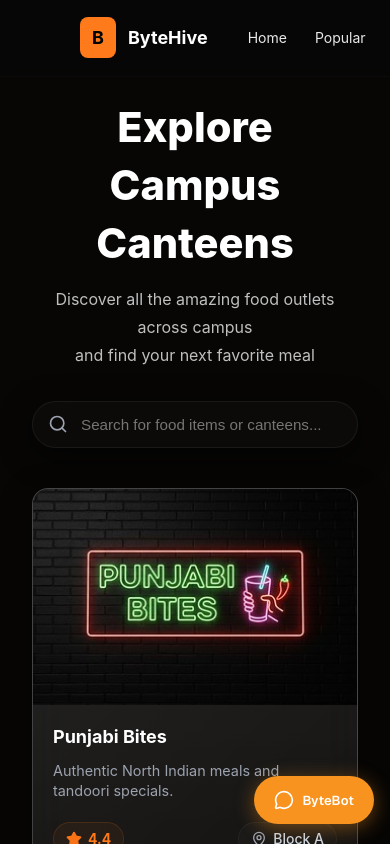
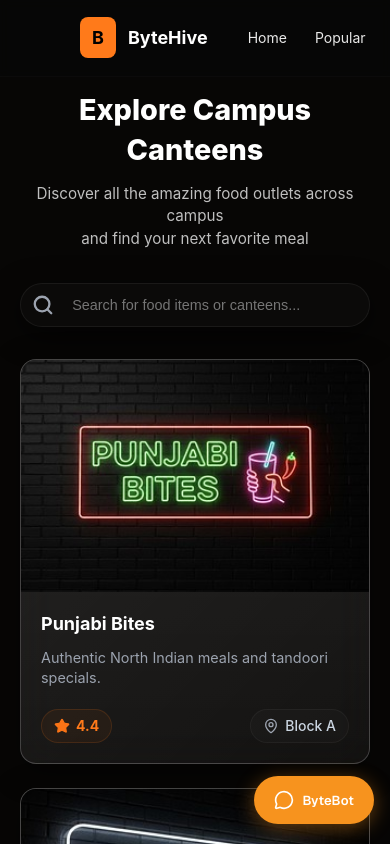
Before and after one commit to tanmaygoyal2007/Byte_Hive, a React (Vite) app in the folder frontend/: page /explore in a window 390 px wide. Shown: the top 844 px of the page. Built offline with nearby package versions, Linux system fonts and the light colour scheme.

Commit message:
feat: stabilize app with CartProvider and complete site-wide navigation interactivity

```diff
--- a/frontend/src/App.tsx
+++ b/frontend/src/App.tsx
@@ -1,6 +1,7 @@
 import { BrowserRouter } from "react-router-dom";
 import AppRoutes from "./routes/AppRoutes";
 import ChatWidget from "./components/chatWidget/ChatWidget";
+import { CartProvider } from "./context/CartContext";
 import menuData from "./data/menu.json";
 
 function App() {
@@ -15,10 +16,12 @@ function App() {
     }));
 
   return (
-    <BrowserRouter>
-      <AppRoutes />
-      <ChatWidget orderContext={{ menu: trimmedMenu }} />
-    </BrowserRouter>
+    <CartProvider>
+      <BrowserRouter>
+        <AppRoutes />
+        <ChatWidget orderContext={{ menu: trimmedMenu }} />
+      </BrowserRouter>
+    </CartProvider>
   );
 }
 
--- a/frontend/src/components/home/ContactSection.tsx
+++ b/frontend/src/components/home/ContactSection.tsx
@@ -52,7 +52,7 @@ const ContactSection: React.FC = () => {
   };
 
   return (
-    <section className="contact-section">
+    <section id="contact" className="contact-section">
       <h1 className="contact-title">
         Have a question in your mind? <br /> Let us help you!
       </h1>
--- a/frontend/src/components/home/PopularCanteenCard.tsx
+++ b/frontend/src/components/home/PopularCanteenCard.tsx
@@ -18,7 +18,7 @@ const PopularCanteenCard:React.FC<Props> = ({id, name, image, description}) => {
 	}
 
 	return(
-		<div className="canteen-card">
+		<div className="canteen-card" onClick={goToMenu} style={{ cursor: 'pointer' }}>
 
 			<img src={image} alt={name}/>
 
@@ -26,7 +26,7 @@ const PopularCanteenCard:React.FC<Props> = ({id, name, image, description}) => {
 
 			{description && <p className="desc">{description}</p>}
 
-			<button className="view-btn" onClick={goToMenu}>View Menu →</button>
+			<button className="view-btn">View Menu →</button>
 
 		</div>
 	)
--- a/frontend/src/components/layout/Navbar.css
+++ b/frontend/src/components/layout/Navbar.css
@@ -197,13 +197,13 @@ color:#ff7a1a;
 }
 
 .dominos-logo {
-    width: 28px;
-    height: 28px;
-    object-fit: contain;
+    width: 24px;
+    height: 24px;
+    display: block;
     filter: drop-shadow(0 2px 4px rgba(0,0,0,0.2));
 }
 
 .dropdown-item:hover .dominos-logo {
     transform: scale(1.1);
-    filter: drop-shadow(0 4px 8px rgba(255, 122, 26, 0.3));
+    filter: drop-shadow(0 4px 8px rgba(255, 122, 26, 0.4));
 }
--- a/frontend/src/pages/CanteenCardsPage.css
+++ b/frontend/src/pages/CanteenCardsPage.css
@@ -26,6 +26,12 @@
     font-weight: 800;
     color: #fff;
     margin: 0 0 0.75rem 0;
+    animation: titleEnter 0.5s ease-out;
+}
+
+@keyframes titleEnter {
+    from { opacity: 0; transform: translateY(-10px); }
+    to { opacity: 1; transform: translateY(0); }
 }
 
 .hero-subtitle {
@@ -35,26 +41,10 @@
     margin: 0;
 }
 
-.search-section {
-    position: relative;
-    max-width: 600px;
-    margin: 0 auto 2.5rem;
-}
-
-.search-icon-wrapper {
-    position: absolute;
-    left: 1rem;
-    top: 50%;
-    transform: translateY(-50%);
-    color: #9ca3af;
-    display: flex;
-    align-items: center;
-    pointer-events: none;
-}
 
 .search-input {
     width: 100%;
-    padding: 0.875rem 1rem 0.875rem 3rem;
+    padding: 0.875rem 3.5rem 0.875rem 3.5rem; /* Balanced for icons on both sides */
     border: 1px solid rgba(255,255,255,0.06);
     border-radius: 9999px;
     font-size: 0.95rem;
@@ -65,6 +55,8 @@
     transition: border-color 200ms, box-shadow 200ms;
     box-sizing: border-box;
 }
+
+
 
 .search-input:focus {
     border-color: rgba(255,122,26,0.9);
@@ -127,28 +119,175 @@
     transition-delay: 200ms;
 }
 
+.search-controls {
+    display: flex;
+    align-items: center;
+    justify-content: center;
+    gap: 1rem;
+    margin-bottom: 2.5rem;
+}
+
+.search-section {
+    position: relative;
+    max-width: 480px;
+    margin: 0;
+    flex: 1;
+}
+
+.search-icon-wrapper {
+    position: absolute;
+    left: 1rem;
+    top: 50%;
+    transform: translateY(-50%);
+    color: #9ca3af;
+    display: flex;
+    align-items: center;
+    justify-content: center;
+    pointer-events: none;
+    z-index: 2;
+}
+
+.search-clear-btn {
+    position: absolute;
+    right: 0.75rem;
+    top: 50%;
+    transform: translateY(-50%);
+    background: rgba(255, 122, 26, 0.1);
+    color: #ff7a1a;
+    border: 1px solid rgba(255, 122, 26, 0.2);
+    border-radius: 50%;
+    padding: 0.5rem;
+    cursor: pointer;
+    display: flex;
+    align-items: center;
+    justify-content: center;
+    transition: all 0.3s cubic-bezier(0.175, 0.885, 0.32, 1.275);
+    z-index: 2;
+    animation: popIn 0.35s cubic-bezier(0.175, 0.885, 0.32, 1.275);
+    box-shadow: 0 0 10px rgba(255, 122, 26, 0.1);
+}
+
+@keyframes popIn {
+    from { opacity: 0; transform: translateY(-50%) scale(0.5) rotate(-15deg); }
+    to { opacity: 1; transform: translateY(-50%) scale(1) rotate(0); }
+}
+
+.search-clear-btn:hover {
+    background: rgba(255, 122, 26, 0.2);
+    border-color: #ff7a1a;
+    transform: translateY(-50%) scale(1.1);
+    box-shadow: 0 0 15px rgba(255, 122, 26, 0.3);
+}
+
+.search-clear-btn:active {
+    transform: translateY(-50%) scale(0.95);
+}
+
+.icon-morph-container {
+    display: flex;
+    align-items: center;
+    justify-content: center;
+    position: relative;
+    width: 24px;
+    height: 24px;
+}
+
+.icon-search, .icon-x {
+    transition: all 0.4s cubic-bezier(0.4, 0, 0.2, 1);
+    stroke-width: 2.5;
+}
+
+@keyframes iconEnter {
+    from { opacity: 0; transform: scale(0.5) rotate(-45deg); }
+    to { opacity: 1; transform: scale(1) rotate(0); }
+}
+
 .filter-indicator {
     display: flex;
     align-items: center;
     justify-content: center;
-    gap: 1rem;
-    margin-bottom: 2rem;
-    color: #eee;
-    font-size: 0.95rem;
+    margin: 0; /* Aligned horizontally */
+    animation: fadeIn 0.4s ease;
+}
+
+@keyframes fadeIn {
+    from { opacity: 0; transform: translateY(-5px); }
+    to { opacity: 1; transform: translateY(0); }
 }
 
 .clear-filter-btn {
-    background: rgba(255, 122, 26, 0.1);
-    border: 1px solid rgba(255, 122, 26, 0.3);
+    background: #1a0f05; /* Deep dark background from image */
+    border: 1px solid #ff7a1a; /* Solid orange border */
     color: #ff7a1a;
-    padding: 0.4rem 0.8rem;
-    border-radius: 6px;
-    font-size: 0.85rem;
+    padding: 0.75rem 1.5rem;
+    border-radius: 100px; /* Pill shape from image */
+    font-size: 0.95rem;
+    font-weight: 700; /* Bold text from image */
     cursor: pointer;
-    transition: all 0.2s ease;
+    transition: all 0.3s cubic-bezier(0.4, 0, 0.2, 1);
+    white-space: nowrap;
+    display: flex;
+    align-items: center;
+    justify-content: center;
 }
 
 .clear-filter-btn:hover {
-    background: rgba(255, 122, 26, 0.2);
-    border-color: #ff7a1a;
+    background: #2a180a;
+    transform: translateY(-2px);
+    box-shadow: 0 5px 15px rgba(255, 122, 26, 0.3);
 }
+
+/* Mobile Responsive Styles */
+@media (max-width: 768px) {
+    .main-content {
+        padding: 2.5rem 1.25rem;
+    }
+
+    .hero-title {
+        font-size: 1.8rem;
+    }
+
+    .hero-subtitle {
+        font-size: 0.95rem;
+        line-height: 1.5;
+        padding: 0 0.5rem;
+    }
+
+    .search-controls {
+        flex-direction: column;
+        gap: 1rem;
+        width: 100%;
+        max-width: 100%;
+        margin-bottom: 2rem;
+    }
+
+    .search-section {
+        width: 100%;
+        max-width: 100%;
+    }
+
+    .search-input {
+        padding: 0.8rem 3.5rem 0.8rem 3.2rem;
+        font-size: 0.9rem;
+    }
+
+    .search-icon-wrapper {
+        left: 0.75rem;
+    }
+
+    .search-clear-btn {
+        right: 0.75rem;
+    }
+
+    .filter-indicator {
+        width: 100%;
+        margin-top: 0.5rem;
+    }
+
+    .clear-filter-btn {
+        width: 100%;
+        padding: 0.875rem;
+        font-size: 0.9rem;
+        border-radius: 12px;
+    }
+}
--- a/frontend/src/pages/CanteenCardsPage.tsx
+++ b/frontend/src/pages/CanteenCardsPage.tsx
@@ -1,6 +1,6 @@
 import { useState, useEffect } from "react";
 import { useSearchParams, useNavigate } from "react-router-dom";
-import { Search } from "lucide-react";
+import { Search, Trash2 } from "lucide-react";
 import Navbar from "../components/layout/Navbar";
 import { CanteenCard } from "../components/canteens/CanteenCard";
 import Footer from "../components/layout/Footer";
@@ -17,7 +17,7 @@ export function SearchBar({ value, onChange }: SearchBarProps) {
     return (
         <div className="search-section">
             <div className="search-icon-wrapper">
-                <Search size={20} />
+                <Search size={22} className="icon-search" />
             </div>
             <input
                 type="text"
@@ -26,6 +26,16 @@ export function SearchBar({ value, onChange }: SearchBarProps) {
                 placeholder="Search for food items or canteens..."
                 className="search-input"
             />
+            {value && (
+                <button
+                    className="search-clear-btn"
+                    onClick={() => onChange("")}
+                    aria-label="Clear search"
+                    type="button"
+                >
+                    <Trash2 size={24} className="icon-trash" />
+                </button>
+            )}
         </div>
     )
 }
@@ -75,25 +85,27 @@ function CanteenCardsPage() {
             <Navbar />
             <main className="main-content">
                 <div className={`hero-section hero-enter ${isVisible ? 'hero-visible' : ''}`}>
-                    <h1 className="hero-title">Explore Campus Canteens</h1>
+                    <h1 className="hero-title" key={filter || "all"}>
+                        {!filter ? "Explore Campus Canteens" :
+                         filter === "Dominos" ? "Explore Dominos" :
+                         `Explore ${filter} Canteens`}
+                    </h1>
                     <p className="hero-subtitle">
                         Discover all the amazing food outlets across campus<br />
                         and find your next favorite meal
                     </p>
                 </div>
 
-                <div className={`hero-enter search-delay ${isVisible ? 'hero-visible' : ''}`}>
+                <div className={`hero-enter search-delay ${isVisible ? 'hero-visible' : ''} search-controls`}>
                     <SearchBar value={searchValue} onChange={setSearchValue} />
-                </div>
-
                     {filter && (
                         <div className="filter-indicator">
-                        <span>Showing: <strong>{filter}</strong></span>
                             <button onClick={() => navigate('/explore')} className="clear-filter-btn">
                                 Clear Filter
                             </button>
                         </div>
                     )}
+                </div>
 
                 <div className="cards-grid">
                     {filteredCanteens.map((canteen, index) => (
--- a/frontend/src/routes/AppRoutes.tsx
+++ b/frontend/src/routes/AppRoutes.tsx
@@ -13,6 +13,12 @@ function AppRoutes() {
       <Route path="/" element={<HomePage />} />
       <Route path="/explore" element={<CanteenCardsPage />} />
       <Route path="/menu/:canteenId" element={<CanteenMenuPage />} />
+      <Route path="/portal" element={
+        <div style={{ padding: '100px 24px', textAlign: 'center', color: '#ff7a1a' }}>
+          <h1>ByteHive Portal</h1>
+          <p>Coming Soon...</p>
+        </div>
+      } />
       <Route path="/cart" element={<CartPage />} />
       <Route path="/receipt" element={<ReceiptPage />} />
     </Routes>
```
Also changed, not shown: frontend/src/components/home/HeroSection.css (+57 -53 lines), frontend/src/components/home/HeroSection.tsx (+5 -5 lines), frontend/src/components/layout/Navbar.tsx (+11 -7 lines). Lines whose indentation alone changed are shown as unchanged.
